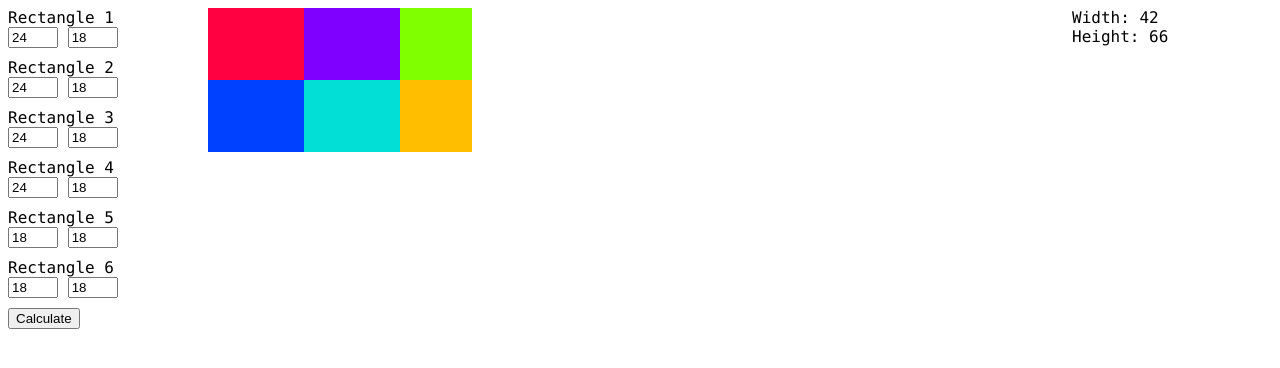
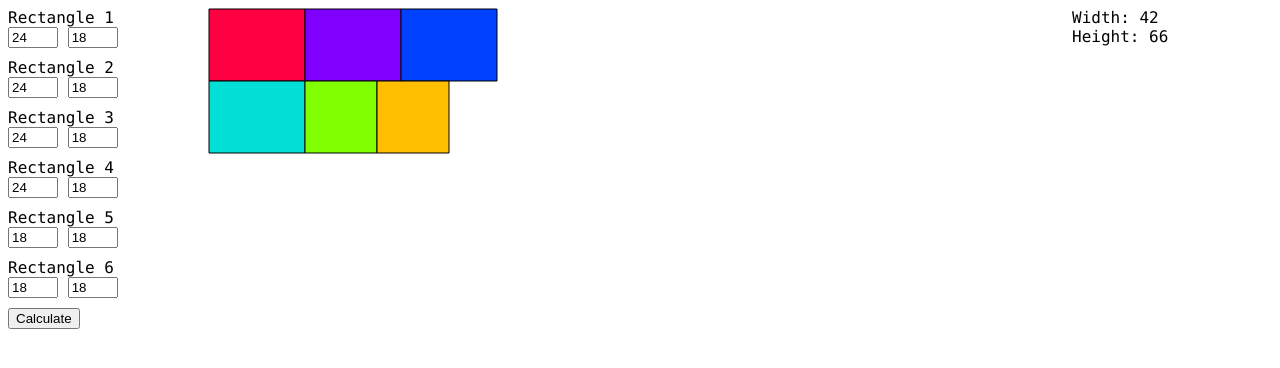
Before and after one commit to PlaidShirtPat/glass-cutter, a plain HTML site: page index.html in a window 1280 px wide. Both pictures are taken after a click on the button "Calculate". Drawn offline with Linux system fonts and the light colour scheme.

Commit message:
Add packer lib for custom sizes

```diff
--- a/index.html
+++ b/index.html
@@ -3,6 +3,7 @@
   <head>
     <script type="text/javascript" src="jquery-1.6.js"></script>
     <script type="text/javascript" src="packer.growing.js"></script>
+    <script type="text/javascript" src="packer.js"></script>
     <script type="text/javascript" src="rectangle-sizer.js"></script>
     <link rel="stylesheet" href="rectangle-sizer.css">
   </head>
--- /dev/null
+++ b/packer.js
@@ -0,0 +1,84 @@
+/******************************************************************************
+
+This is a very simple binary tree based bin packing algorithm that is initialized
+with a fixed width and height and will fit each block into the first node where
+it fits and then split that node into 2 parts (down and right) to track the
+remaining whitespace.
+
+Best results occur when the input blocks are sorted by height, or even better
+when sorted by max(width,height).
+
+Inputs:
+------
+
+  w:       width of target rectangle
+  h:      height of target rectangle
+  blocks: array of any objects that have .w and .h attributes
+
+Outputs:
+-------
+
+  marks each block that fits with a .fit attribute pointing to a
+  node with .x and .y coordinates
+
+Example:
+-------
+
+  var blocks = [
+    { w: 100, h: 100 },
+    { w: 100, h: 100 },
+    { w:  80, h:  80 },
+    { w:  80, h:  80 },
+    etc
+    etc
+  ];
+
+  var packer = new Packer(500, 500);
+  packer.fit(blocks);
+
+  for(var n = 0 ; n < blocks.length ; n++) {
+    var block = blocks[n];
+    if (block.fit) {
+      Draw(block.fit.x, block.fit.y, block.w, block.h);
+    }
+  }
+
+
+******************************************************************************/
+
+Packer = function(w, h) {
+  this.init(w, h);
+};
+
+Packer.prototype = {
+
+  init: function(w, h) {
+    this.root = { x: 0, y: 0, w: w, h: h };
+  },
+
+  fit: function(blocks) {
+    var n, node, block;
+    for (n = 0; n < blocks.length; n++) {
+      block = blocks[n];
+      if (node = this.findNode(this.root, block.w, block.h))
+        block.fit = this.splitNode(node, block.w, block.h);
+    }
+  },
+
+  findNode: function(root, w, h) {
+    if (root.used)
+      return this.findNode(root.right, w, h) || this.findNode(root.down, w, h);
+    else if ((w <= root.w) && (h <= root.h))
+      return root;
+    else
+      return null;
+  },
+
+  splitNode: function(node, w, h) {
+    node.used = true;
+    node.down  = { x: node.x,     y: node.y + h, w: node.w,     h: node.h - h };
+    node.right = { x: node.x + w, y: node.y,     w: node.w - w, h: h          };
+    return node;
+  }
+
+}
--- a/rectangle-sizer.js
+++ b/rectangle-sizer.js
@@ -26,7 +26,8 @@ var calcRectApp = function(){
     }
     rectangles.sort(Rectangle.prototype.compareFunction);
 
-    var packer = new GrowingPacker();
+    // var packer = new GrowingPacker();
+    var packer = new Packer(72, 36);
     packer.fit(rectangles);
 
     var outputCanvas = document.getElementById("output-canvas");
@@ -41,12 +42,17 @@ var calcRectApp = function(){
       if (block.fit) {
 
         //draw
+        outputContext.beginPath();
         outputContext.fillStyle = colors[n%colors.length];
-        outputContext.fillRect(
-          block.fit.x * sizeMod,
-          block.fit.y * sizeMod,
+        outputContext.rect(
+          block.fit.x * sizeMod + 1,
+          block.fit.y * sizeMod + 1,
           block.w * sizeMod,
           block.h * sizeMod);
+        outputContext.fill()
+        outputContext.stroke();
+        outputContext.closePath();
+
 
         //check
         if(containerHeight == null || (block.fit.x + block.h) > containerHeight)
```
